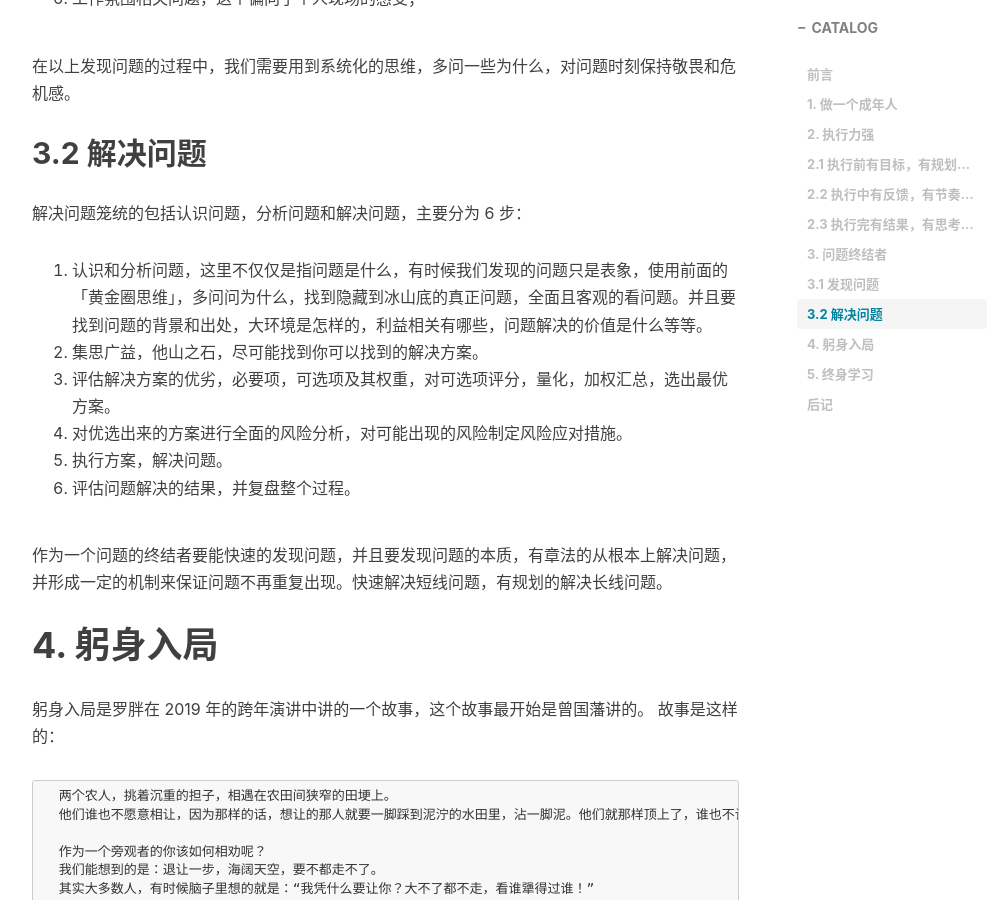
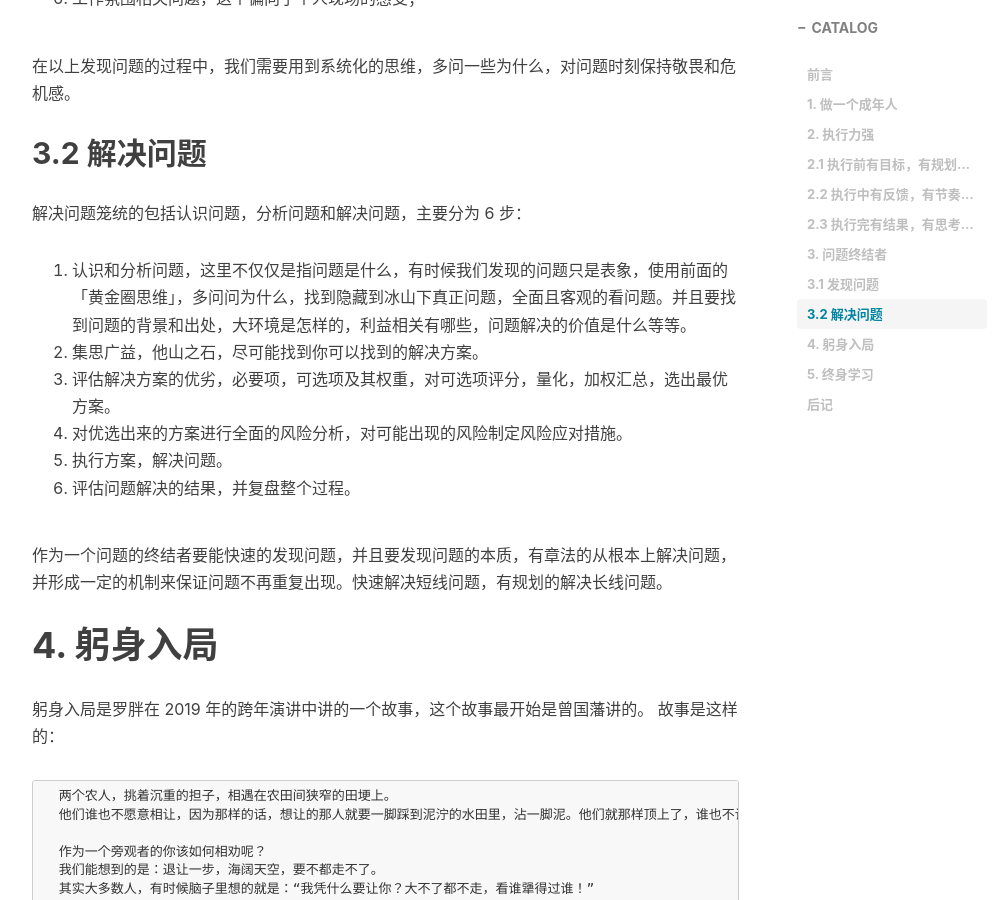
Before and after one commit to phppan/phppan.github.io, a Jekyll site: the page built from _posts/2022-03-12-做到这五点你就可以从容面对 35 岁危机.md, in a window 1280 px wide and 900 px high, scrolled down 5604 px. Shown: the whole window, without its empty margins (233-1237 px from the left). Built offline with Jekyll 4.4.1, drawn with Linux system fonts in a browser that asks for light colours; nearby versions of some CDN libraries; comment, search, counter and statistics services are not loaded.

Commit message:
fix: 文案调整

```diff
--- a/_posts/2022-03-12-做到这五点你就可以从容面对 35 岁危机.md
+++ b/_posts/2022-03-12-做到这五点你就可以从容面对 35 岁危机.md
@@ -132,7 +132,7 @@ tags:
 ## 3.2 解决问题
 解决问题笼统的包括认识问题，分析问题和解决问题，主要分为 6 步：
 
-1. 认识和分析问题，这里不仅仅是指问题是什么，有时候我们发现的问题只是表象，使用前面的「黄金圈思维」，多问问为什么，找到隐藏到冰山底的真正问题，全面且客观的看问题。并且要找到问题的背景和出处，大环境是怎样的，利益相关有哪些，问题解决的价值是什么等等。
+1. 认识和分析问题，这里不仅仅是指问题是什么，有时候我们发现的问题只是表象，使用前面的「黄金圈思维」，多问问为什么，找到隐藏到冰山下真正问题，全面且客观的看问题。并且要找到问题的背景和出处，大环境是怎样的，利益相关有哪些，问题解决的价值是什么等等。
 2. 集思广益，他山之石，尽可能找到你可以找到的解决方案。
 3. 评估解决方案的优劣，必要项，可选项及其权重，对可选项评分，量化，加权汇总，选出最优方案。
 4. 对优选出来的方案进行全面的风险分析，对可能出现的风险制定风险应对措施。
```
